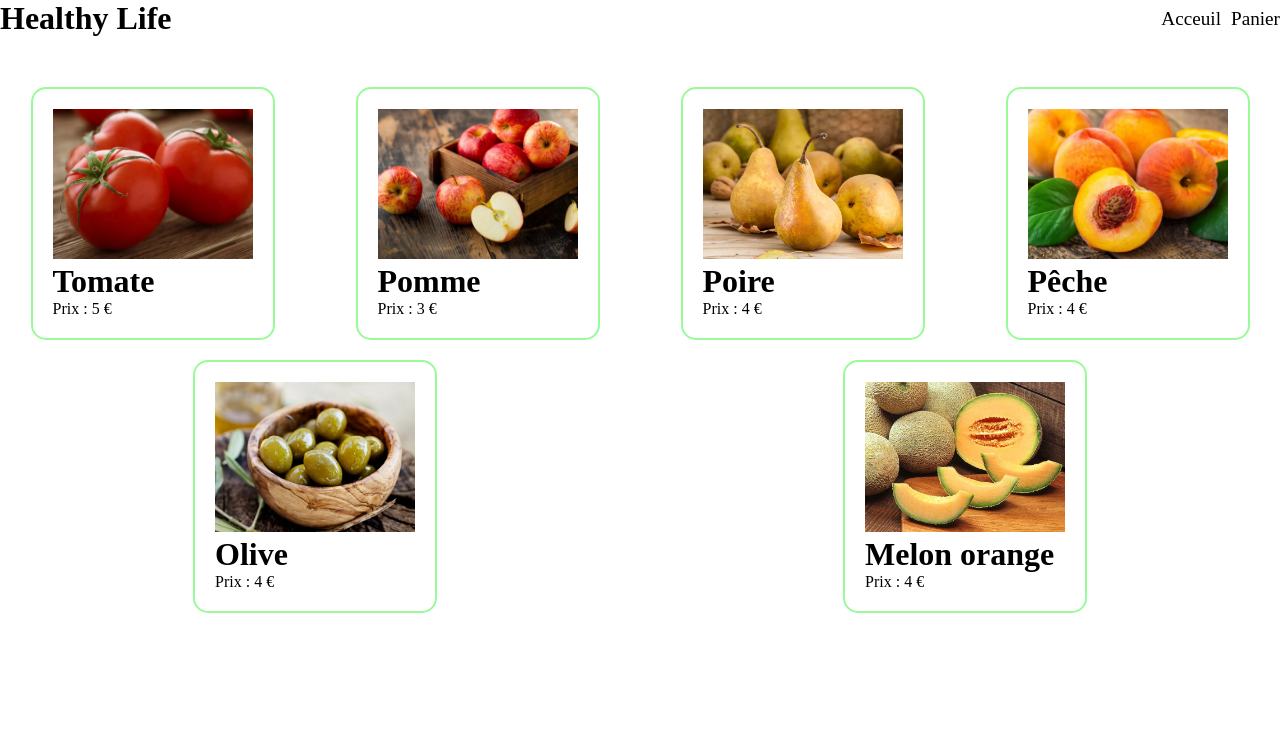
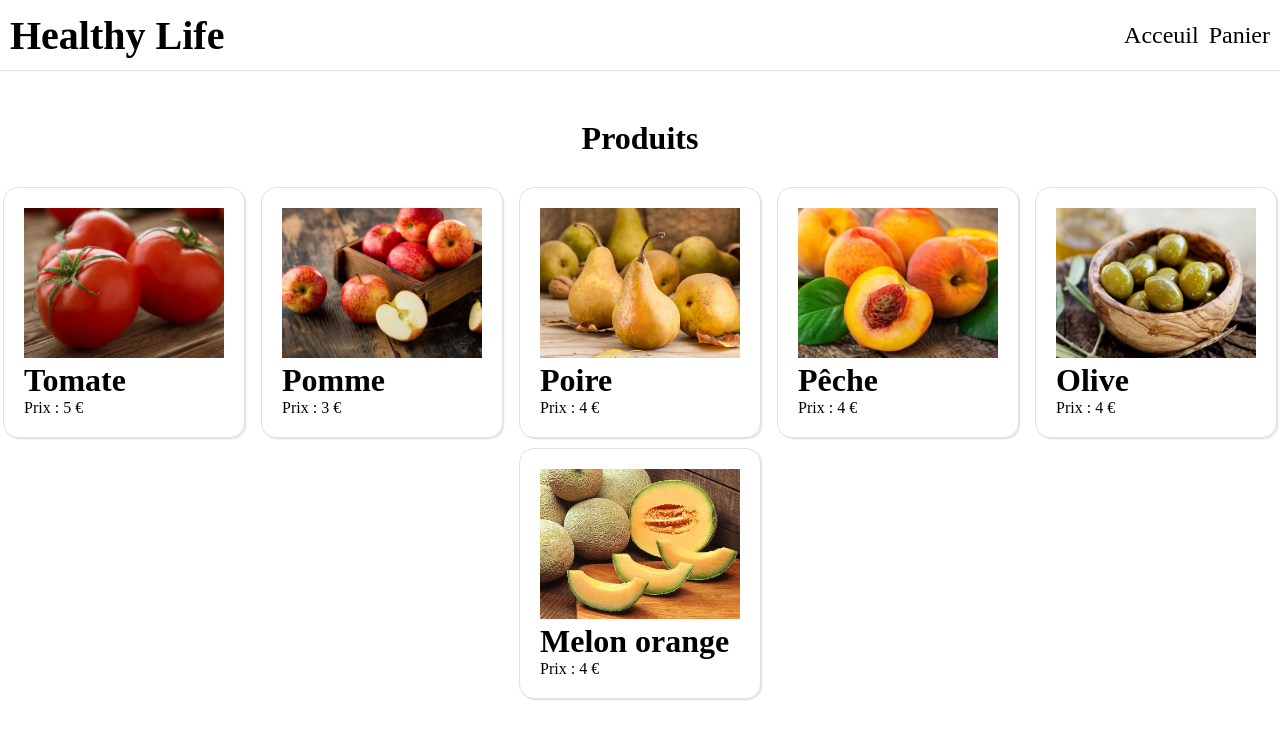
Before and after one commit to NicolasRadic/workshop-react-website, a React (Create React App) app: page / in a window 1280 px wide. Shown: the top 738 px of the page. Built offline with nearby package versions, Linux system fonts and the light colour scheme; data requests are answered from the project's data file.

Commit message:
more stle on home page

```diff
--- a/src/components/Content.js
+++ b/src/components/Content.js
@@ -11,9 +11,12 @@ const Content = () => {
   }, []);
   return (
     <div className="content">
-      {products.map((product) => (
-        <Card key={product.id} product={product} />
-      ))}
+      <h2>Produits</h2>
+      <div>
+        {products.map((product) => (
+          <Card key={product.id} product={product} />
+        ))}
+      </div>
     </div>
   );
 };
--- a/src/styles/components/_card.scss
+++ b/src/styles/components/_card.scss
@@ -1,7 +1,8 @@
 .card {
-  border: 2px solid palegreen;
+  border: 0.5px solid rgb(226, 225, 225);
   border-radius: 15px;
   padding: 20px;
+  box-shadow: 1.2px 1.2px 1.2px rgb(226, 225, 225);
 
   a {
     text-decoration: none;
@@ -14,3 +15,8 @@
     object-fit: cover;
   }
 }
+
+.card:hover {
+  border: 0.5px solid rgba(152, 251, 152, 0.4);
+  box-shadow: 1.2px 1.2px 1.2px rgba(152, 251, 152, 0.4);
+}
--- a/src/styles/components/_content.scss
+++ b/src/styles/components/_content.scss
@@ -1,7 +1,18 @@
 .content {
-  margin-top: 50px;
   display: flex;
-  flex-wrap: wrap;
-  justify-content: space-around;
-  gap: 20px;
+  flex-direction: column;
+  justify-content: center;
+  align-items: center;
+  gap: 30px;
+
+  h2 {
+    font-size: xx-large;
+  }
+
+  div {
+    display: flex;
+    flex-wrap: wrap;
+    justify-content: space-around;
+    gap: 10px;
+  }
 }
--- a/src/styles/components/_navbar.scss
+++ b/src/styles/components/_navbar.scss
@@ -2,6 +2,14 @@
   display: flex;
   justify-content: space-between;
   align-items: center;
+  margin-bottom: 50px;
+  box-shadow: 0px 1px 1px rgb(226, 225, 225);
+  height: 70px;
+
+  h1 {
+    padding-left: 10px;
+    font-size: 2.5rem;
+  }
 
   ul {
     list-style: none;
@@ -9,8 +17,8 @@
 
     a {
       text-decoration: none;
-      padding-left: 10px;
-      font-size: larger;
+      padding-right: 10px;
+      font-size: x-large;
       color: black;
     }
   }
--- a/src/styles/pages/_productpages.scss
+++ b/src/styles/pages/_productpages.scss
@@ -1,6 +1,7 @@
 .productpage {
   img {
-    width: 500px;
-    height: 200px;
+    width: 100%;
+    height: 300px;
+    object-fit: cover;
   }
 }
```
